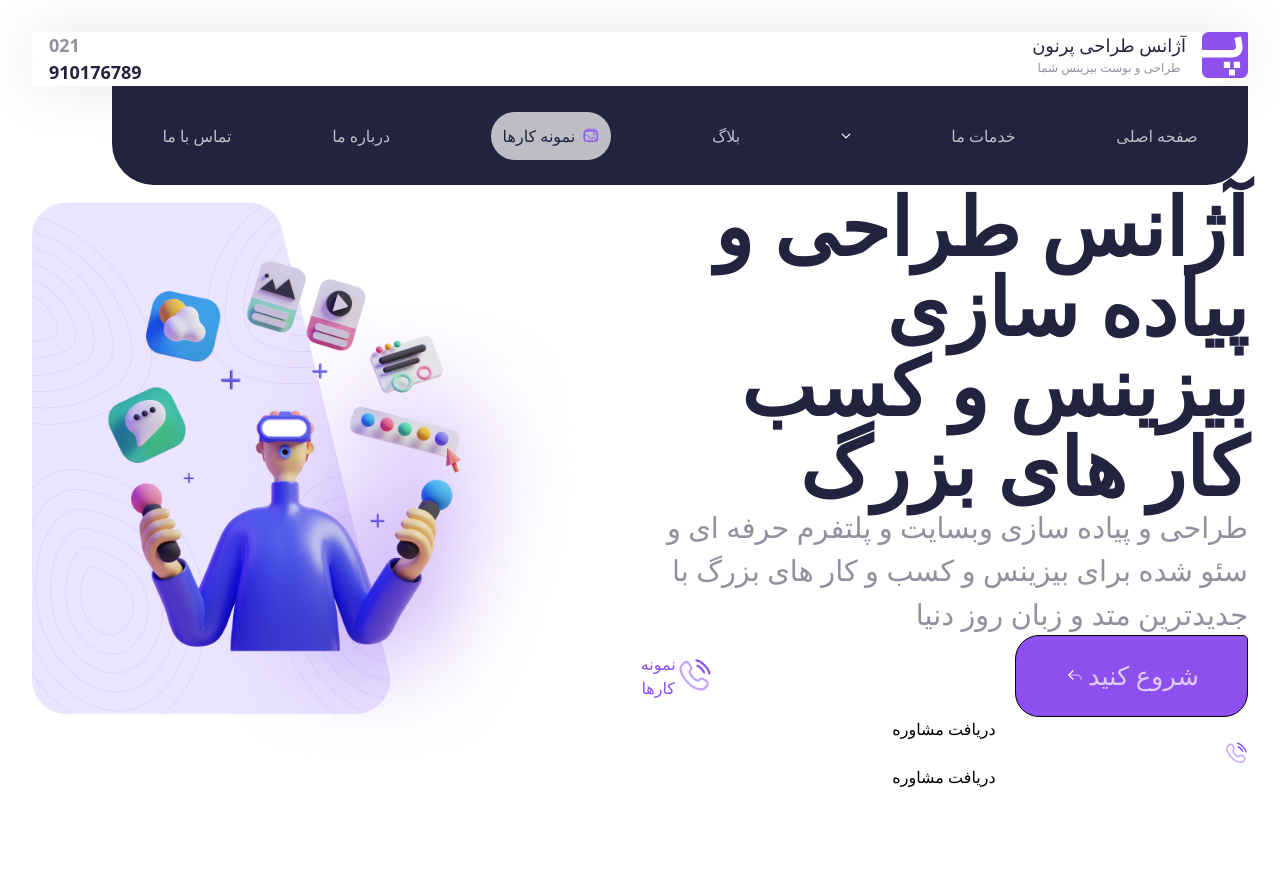
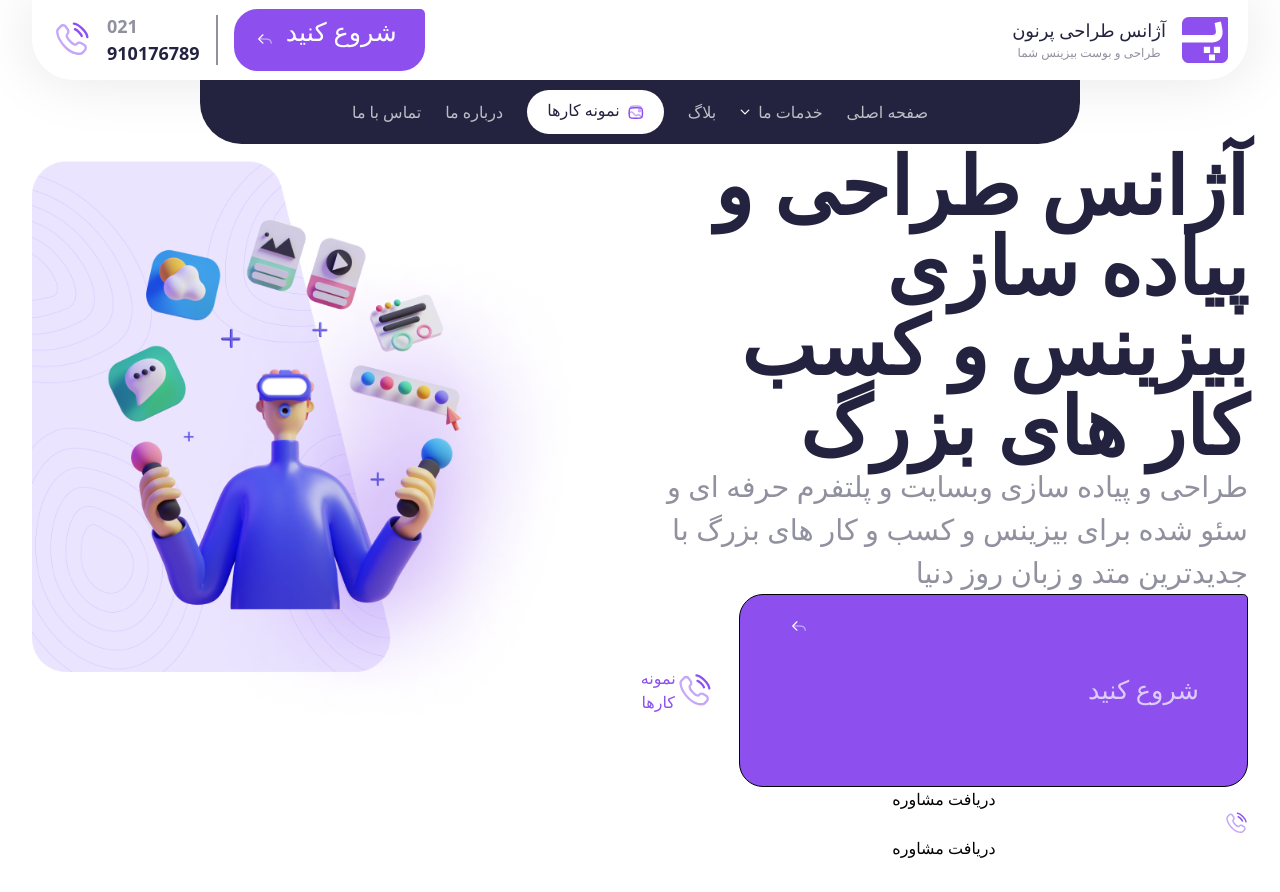
Before and after one commit to NooshinBarazi/parnun, a React (Vite) app: page / in a window 1280 px wide. Before the commit the page ends 821 px from the top, so only its background shows below. Built offline with nearby package versions, Linux system fonts and the light colour scheme.

Commit message:
Fix Navbar and Menu

```diff
--- a/src/App.css
+++ b/src/App.css
@@ -4,6 +4,11 @@
   padding: 2rem;
   text-align: center;
   direction: rtl;
+}
+*{
+  margin: 0;
+  padding: 0;
+  box-sizing: border-box;
 }
 
 
--- a/src/component/Icons/ArrowIcon.jsx
+++ b/src/component/Icons/ArrowIcon.jsx
@@ -1,8 +1,8 @@
 import * as React from 'react';
 
-function ArrowIcon() {
+function ArrowIcon({width, height}) {
   return (
-    <svg width="24" height="24"  fill="none" xmlns="http://www.w3.org/2000/svg">
+    <svg width={width} height={height}  fill="none" xmlns="http://www.w3.org/2000/svg">
     <path fill-rule="evenodd" clip-rule="evenodd" d="M9.40436 6.37554C9.28834 6.25734 9.13015 6.19002 8.96453 6.18837C8.79891 6.18672 8.63941 6.25088 8.52107 6.36675L4.31314 10.4917C4.19494 10.6078 4.12762 10.7659 4.12597 10.9316C4.12432 11.0972 4.18848 11.2567 4.30435 11.375L8.42934 15.583C8.48594 15.6449 8.55445 15.6949 8.63077 15.7298C8.70709 15.7647 8.78967 15.7839 8.87357 15.7862C8.95747 15.7885 9.04098 15.7739 9.11911 15.7433C9.19724 15.7126 9.2684 15.6665 9.32833 15.6078C9.38827 15.549 9.43576 15.4788 9.46797 15.4013C9.50017 15.3238 9.51644 15.2406 9.5158 15.1567C9.51515 15.0727 9.49761 14.9898 9.46421 14.9128C9.43082 14.8358 9.38225 14.7663 9.32142 14.7085L5.63368 10.9466L9.39557 7.25883C9.51377 7.14281 9.58109 6.98462 9.58274 6.81901C9.58438 6.65339 9.52023 6.49389 9.40436 6.37554Z" fill="white"/>
     <path opacity="0.5" d="M13.0895 10.3957C13.8836 10.4036 15.0596 10.6487 16.049 11.3761C17.0708 12.1279 17.8518 13.3649 17.8332 15.2348C17.8316 15.4006 17.7641 15.5589 17.6458 15.6749C17.5274 15.791 17.3678 15.8552 17.202 15.8536C17.0363 15.8519 16.878 15.7845 16.7619 15.6661C16.6459 15.5478 16.5816 15.3882 16.5833 15.2224C16.5978 13.7591 16.0105 12.8999 15.309 12.3837C14.5751 11.8439 13.6712 11.6516 13.077 11.6457L6.25238 11.5777L5.63363 10.9465L6.26482 10.3278L13.0895 10.3957Z" fill="white"/>
     </svg>
--- a/src/component/pages/Home/Menu.jsx
+++ b/src/component/pages/Home/Menu.jsx
@@ -2,20 +2,21 @@ import DropdownIcon from '../../Icons/DropdownIcon';
 import SampleIcon from '../../Icons/SampleIcon'
 const Menu = () => {
   return (
-    <div>
-      <ul className="flex justify-around bg-secondary text-white w-menu h-menu items-center rounded-b-lg">
-        <li>صفحه اصلی</li>
-        <li className='flex items-center justify-center'>
-            <p>خدمات ما</p></li>
+    <div className='container mx-auto flex justify-center'>
+      <ul className="flex justify-center bg-secondary text-white w-menu h-menu items-center rounded-b-lg">
+        <li className='cursor-pointer me-6'>صفحه اصلی</li>
+        <li className='cursor-pointer flex me-6 items-center'>
+            <p className='pl-2'>خدمات ما</p>
             <DropdownIcon />
-        <li>بلاگ</li>
-        <li className='flex items-center bg-white text-secondary rounded-full p-3'>
+            </li>
+        <li className='cursor-pointer me-6'>بلاگ</li>
+        <li className='cursor-pointer me-6 flex items-center justify-center bg-whiteLight text-secondary rounded-full p-3 px-5'>
             <SampleIcon />
-          <p className='mr-2'>نمونه کارها</p>
+          <p className='cursor-pointer mr-2 -mt-1'>نمونه کارها</p>
 
         </li>
-        <li>درباره ما</li>
-        <li>تماس با ما</li>
+        <li className='cursor-pointer me-6'>درباره ما</li>
+        <li className='cursor-pointer'>تماس با ما</li>
       </ul>
     </div>
   );
--- a/src/component/pages/Home/NavBar.jsx
+++ b/src/component/pages/Home/NavBar.jsx
@@ -1,16 +1,19 @@
 import React from 'react'
 import CallIcon from '../../Icons/CallIcon'
 import LogoIcon from '../../Icons/LogoIcon'
+import ArrowIcon from '../../Icons/ArrowIcon'
 
 const NavBar = () => {
   return (
     <div>
-      <nav className="container mx-auto">
+      <nav className="container mx-auto -mt-8">
         {/* Flex Container */}
-        <div className="flex justify-between bg-white shadow shadow-3xl rounded-br-lg">
+        <div className="flex justify-between ps-5 pe-5 items-center bg-white shadow shadow-3xl rounded-br-lg rounded-bl-lg h-header">
  {/* Right Side */}
  <div className="logo flex">
+                <div className='w-[46px] h-[46px]'>
                 <LogoIcon />
+                </div>
                 <div className="title mr-4">
                     <h3 className='text-secondary text-[18px]'>آژانس طراحی پرنون</h3>
                     <p className='text-secondary text-[12px] opacity-50 font-light'>طراحی و بوست بیزینس شما</p>
@@ -18,17 +21,21 @@ const NavBar = () => {
             </div>
             {/* Left Side */}
             <div className="left_side flex">
+
                 <div className="call flex items-center">
-                <div className="line w-[1px] h-[45px] ml-4 bg-secondary opacity-50"></div>
-
+                      {/* Start Btn */}
+                <button className="bg-primary rounded-md rounded-tr-sm flex items-center px-5 py-3 text-[14px] ml-4">
+                  <span className="text-whiteLight text-sm -mt-4 px-2 py-2">شروع کنید</span>
+                   <ArrowIcon width={24} height={24} />
+               </button>
+                <div className="line w-[2px] h-[50px] ml-4 bg-secondary opacity-50"></div>
                     <div className="tell flex flex-col text-secondary text-[18px] ml-4">
                         <span className='opacity-50 flex justify-end font-bold'>021</span>
                         <span className='font-extrabold'>910176789</span>
                     </div>
-                    <CallIcon />
+                    <CallIcon width={39} height={39} />
                 </div>
 
-                {/* Start Btn */}
 
             </div>
 
--- a/tailwind.config.js
+++ b/tailwind.config.js
@@ -6,6 +6,7 @@ export default {
       primary: '#8D50EF',
       secondary: '#232340',
       white: 'rgba(255, 255, 255, 0.70)',
+      whiteLight: '#fff',
       grayLight: '0px 0px 60px 0px rgba(0, 0, 0, 0.10)'
 
     },
@@ -24,13 +25,14 @@ export default {
       width:{
         '1': '1.5rem',
         '2': '2.4rem',
-        'menu': '71rem'
+        'menu': '55rem'
       },
       maxWidth: {
         '1/2': '50%',
       },
       height:{
-        'menu': '6.2rem'
+        'header':'5rem',
+        'menu': '4rem'
       },
       borderRadius: {
         'sm': '0.3rem',
```
Also changed, not shown: src/component/Icons/CallIcon.jsx (+2 -2 lines).
